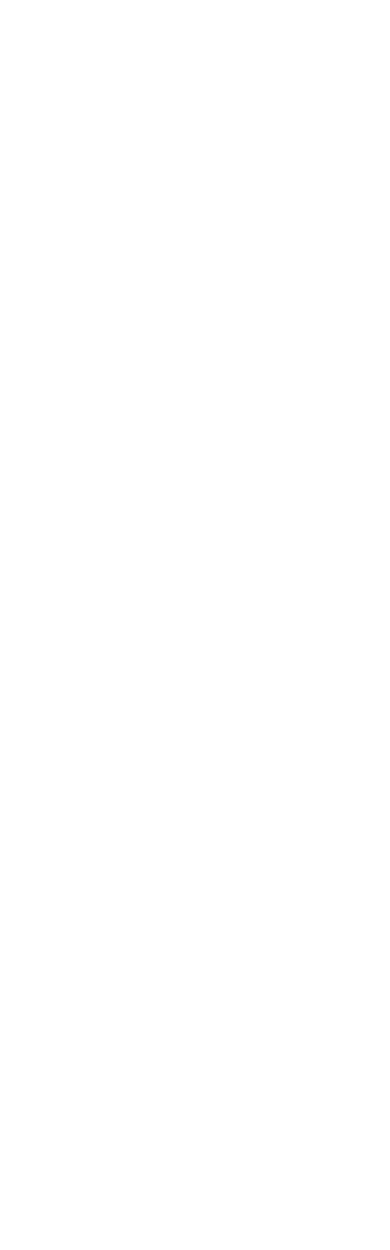
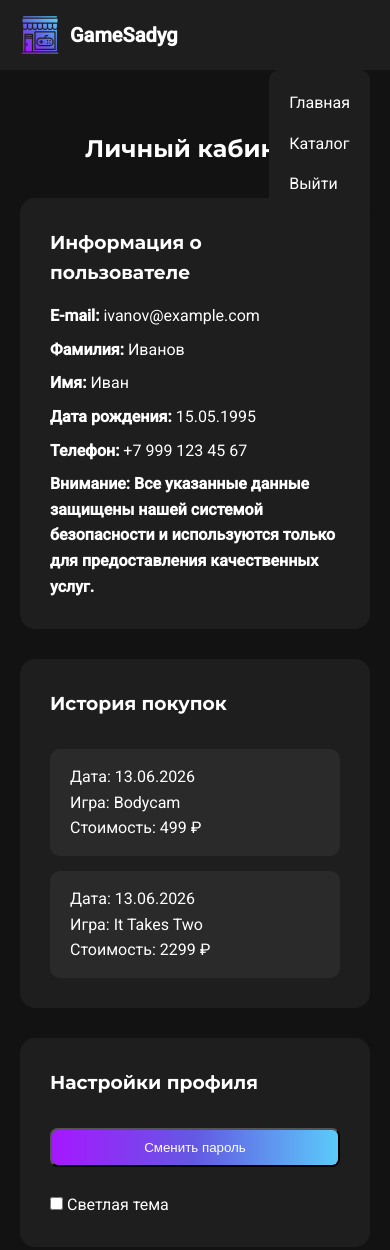
Before and after one commit to omculaodsurun-pixel/SITE_PP08, a plain HTML site: page profile.html in a window 390 px wide. Shown: the top 1250 px of the page. Before the commit the page ends 844 px from the top, so only its background shows below. Drawn offline with Linux system fonts and the light colour scheme.

Commit message:
Создан личный кабинет с информацией пользователя, историей покупок и переключением темы

```diff
--- a/css/light.css
+++ b/css/light.css
@@ -0,0 +1,26 @@
+.light-theme {
+    background-color: #f5f5f5;
+    color: #000000;
+}
+
+/* Хедер и футер */
+.light-theme .header,
+.light-theme .footer {
+    background-color: #e0e0e0;
+}
+
+/* Блоки профиля */
+.light-theme .profile section {
+    background-color: #ffffff;
+    box-shadow: 0 5px 15px rgba(0,0,0,0.1);
+}
+
+/* История покупок */
+.light-theme .profile__purchase {
+    background-color: #f0f0f0;
+}
+
+/* Форма */
+.light-theme .form {
+    background-color: #ffffff;
+}
--- a/css/style.css
+++ b/css/style.css
@@ -286,9 +286,10 @@
     border-radius: 8px;
     border: none;
     outline: none;
-    color:white;
+    color: white;
 
 }
+
 .form__input::placeholder {
     color: rgb(202, 201, 201);
 }
@@ -313,3 +314,52 @@
     font-size: 14px;
     align-items: center;
 }
+
+
+/* =============================
+   ЛИЧНЫЙ КАБИНЕТ
+============================= */
+.profile {
+    text-align: center;
+    padding: 60px 20px;
+    max-width: 1000px;
+    margin: 0 auto;
+}
+
+.profile h3 {
+    margin-bottom: 15px;
+}
+
+.profile section {
+    background-color: #1e1e1e;
+    padding: 30px;
+    border-radius: 15px;
+    margin-bottom: 30px;
+    text-align: left;
+}
+
+.profile__info p {
+    margin-bottom: 8px;
+}
+
+.profile__history {
+    display: flex;
+    flex-direction: column;
+    gap: 15px;
+}
+
+.profile__purchase {
+    padding: 15px 20px;
+    background-color: #2a2a2a;
+    border-radius: 10px;
+}
+
+.profile__settings {
+    display: flex;
+    flex-direction: column;
+    gap: 15px;
+}
+
+.profile__theme {
+    margin-top: 10px;
+}
--- a/js/theme.js
+++ b/js/theme.js
@@ -0,0 +1,7 @@
+//Переключение светлой темы
+const themeToggle = document.getElementById('themeToggle');
+if (themeToggle) {
+    themeToggle.addEventListener('change', () => {
+        document.body.classList.toggle('light-theme');
+    });
+}
--- a/profile.html
+++ b/profile.html
@@ -0,0 +1,86 @@
+<!DOCTYPE html>
+<html lang="ru">
+<head>
+    <meta charset="UTF-8">
+    <meta name="viewport" content="width=device-width, initial-scale=1.0">
+    <title>Личный кабинет — GameSadyg</title>
+
+    <link href="https://fonts.googleapis.com/css2?family=Montserrat:wght@500;700&family=Roboto:wght@400;500&display=swap" rel="stylesheet">
+
+    <link rel="stylesheet" href="css/style.css">
+    <link rel="stylesheet" href="css/adaptive.css">
+    <link rel="stylesheet" href="css/light.css">
+</head>
+
+<body class="dark-theme">
+
+<header class="header">
+    <div class="header__logo">
+        <img src="images/logotip.svg" alt="Логотип GameSadyg">
+        <span class="header__title">GameSadyg</span>
+    </div>
+
+    <nav class="header__nav active">
+        <a href="index.html" class="header__link">Главная</a>
+        <a href="catalog.html" class="header__link">Каталог</a>
+        <a href="login.html" class="header__link">Выйти</a>
+    </nav>
+</header>
+
+<main class="profile">
+
+    <h2 class="section-title">Личный кабинет</h2>
+
+    <!-- ===== Информация о пользователе ===== -->
+    <section class="profile__info">
+        <h3>Информация о пользователе</h3>
+
+        <p><strong>E-mail:</strong> ivanov@example.com</p>
+        <p><strong>Фамилия:</strong> Иванов</p>
+        <p><strong>Имя:</strong> Иван</p>
+        <p><strong>Дата рождения:</strong> 15.05.1995</p>
+        <p><strong>Телефон:</strong> +7 999 123 45 67</p>
+        <h4>Внимание: Все указанные данные защищены нашей системой безопасности и используются только для предоставления качественных услуг.</h4>
+    </section>
+
+    <!-- ===== История покупок ===== -->
+    <section class="profile__history">
+        <h3>История покупок</h3>
+
+        <div class="profile__purchase">
+            <p>Дата: 13.06.2026</p>
+            <p>Игра: Bodycam</p>
+            <p>Стоимость: 499 ₽</p>
+        </div>
+
+        <div class="profile__purchase">
+            <p>Дата: 13.06.2026</p>
+            <p>Игра: It Takes Two</p>
+            <p>Стоимость: 2299 ₽</p>
+        </div>
+    </section>
+
+    <!-- ===== Настройки ===== -->
+    <section class="profile__settings">
+        <h3>Настройки профиля</h3>
+
+        <button class="button">Сменить пароль</button>
+
+        <div class="profile__theme">
+            <label>
+                <input type="checkbox" id="themeToggle">
+                Светлая тема
+            </label>
+        </div>
+    </section>
+
+</main>
+
+<footer class="footer">
+    <p>© 2026 GameSadyg</p>
+</footer>
+
+<script src="js/theme.js"></script>
+
+</body>
+</html>
```
